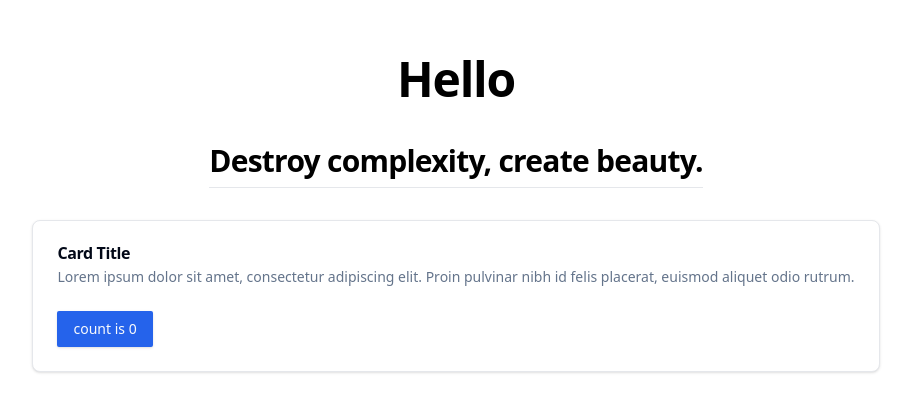
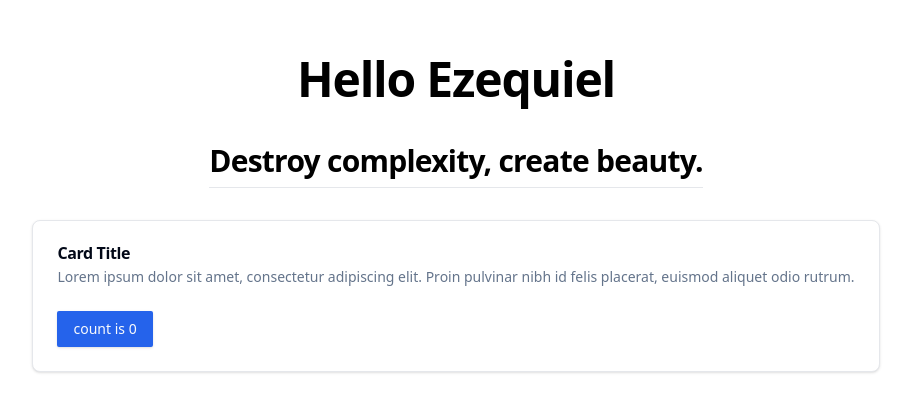
Before and after one commit to ezequielhs/TestNukeIT, a React (Vite) app: page / in a window 1280 px wide. Shown: the part 187-598 px from the top of the page, without its empty margins (184-1095 px from the left). Built offline with nearby package versions, Linux system fonts and the light colour scheme.

Commit message:
feat(Main): Change main title

```diff
--- a/src/App.tsx
+++ b/src/App.tsx
@@ -15,7 +15,7 @@ function App() {
   return (
     <main className="h-screen w-screen flex items-center justify-center flex-col gap-8">
       <div className="flex items-center flex-col">
-        <H1 className="text-sm">Hello</H1>
+        <H1 className="text-sm">Hello Ezequiel</H1>
         <H2>Destroy complexity, create beauty.</H2>
       </div>
 
```
